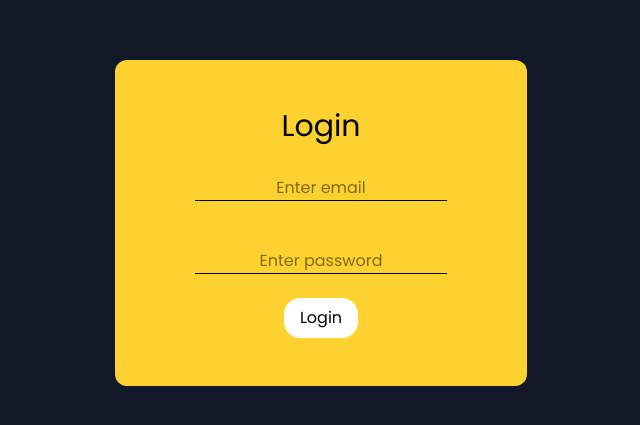
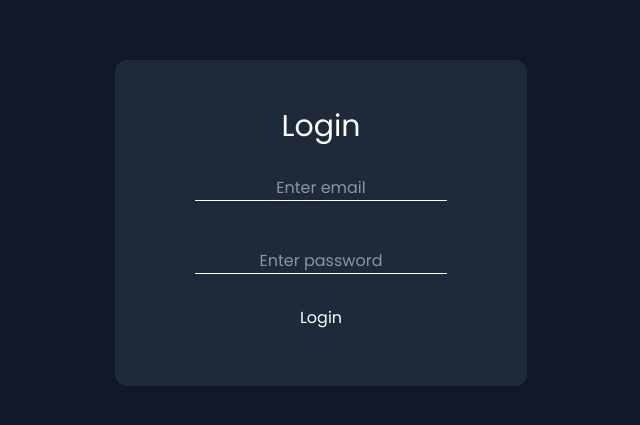
Before and after one commit to TorqueReborn/AkiraWeb, a React (Vite) app in the folder frontend/: page / in a window 1280 px wide. Shown: the part 977-1402 px from the top of the page, without its empty margins (319-959 px from the left). Built offline with nearby package versions, Linux system fonts and the light colour scheme.

Commit message:
Move styles

```diff
--- a/frontend/index.html
+++ b/frontend/index.html
@@ -8,7 +8,7 @@
     <style>
       body {
         background-color: #111827;
-        font-family: Poppins;
+        color: white;
       }
     </style>
   </head>
--- a/frontend/src/index.css
+++ b/frontend/src/index.css
@@ -2,5 +2,5 @@
 @import "tailwindcss";
 
 @theme {
-    --font-poppins: 'Poppins', sans-serif;
+    --font-sans: Poppins, sans-serif;
 }
--- a/frontend/src/login/Login.tsx
+++ b/frontend/src/login/Login.tsx
@@ -53,11 +53,11 @@ const Login = ({setIsLoggedIn}: LoginProps) => {
 
     return (
         <div className='h-screen flex justify-center items-center'>
-            <div className='bg-amber-300 items-center justify-center flex flex-col p-12 rounded-xl'>
+            <div className='bg-gray-800 items-center justify-center flex flex-col p-12 rounded-xl'>
                 <h1 className='text-3xl'>Login</h1>
                 <input className='mt-8 text-center border-b-1 w-8/10' type="text" placeholder='Enter email' onChange={handleEmailChange}/><br />
                 <input className='mt-6 text-center border-b-1 w-8/10' type="password" placeholder='Enter password' onChange={handlePasswordChange} />
-                <button className='mt-6 bg-white px-4 py-2 cursor-pointer rounded-2xl' type='submit' onClick={handleSubmit}>Login</button>
+                <button className='mt-6 px-4 py-2 cursor-pointer rounded-2xl' type='submit' onClick={handleSubmit}>Login</button>
             </div>
         </div>
     )
```
